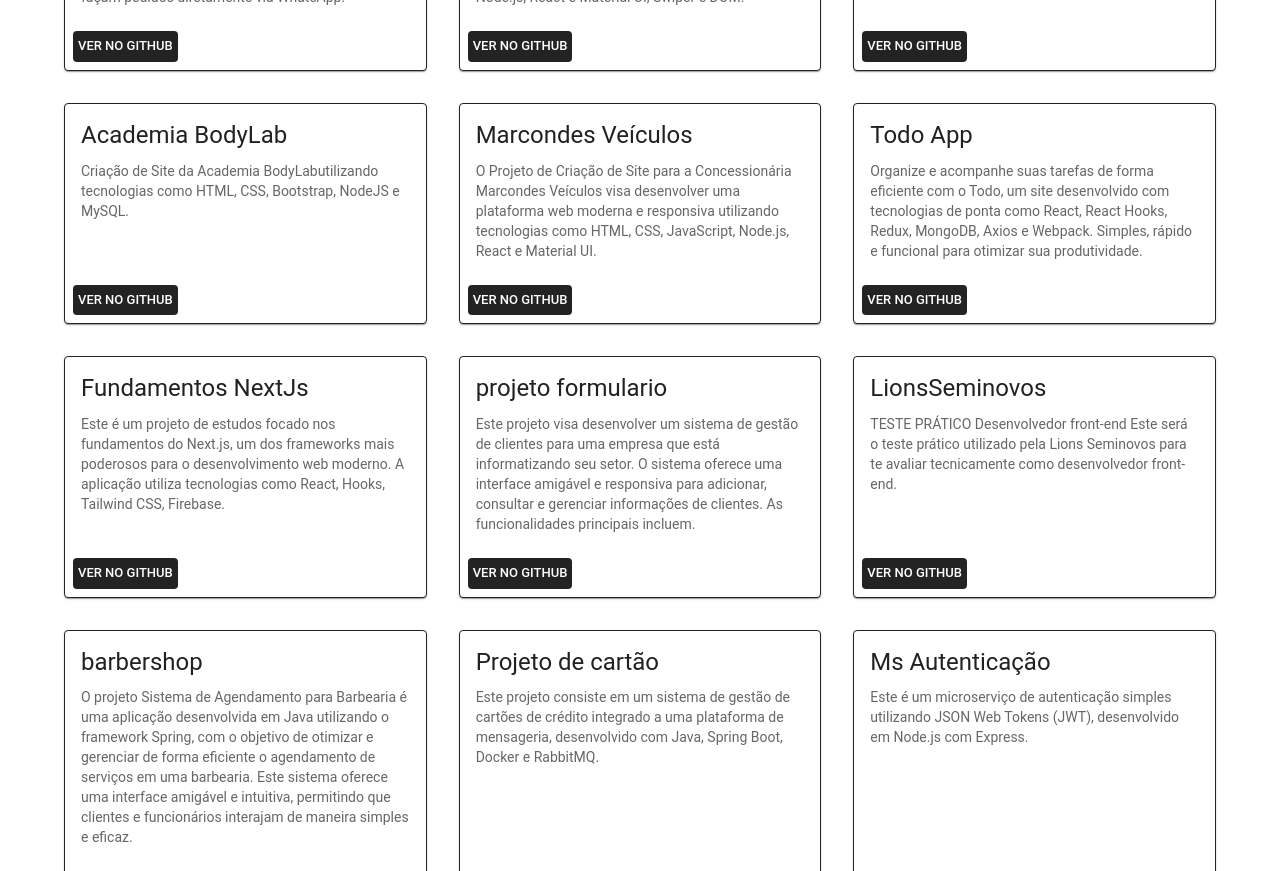
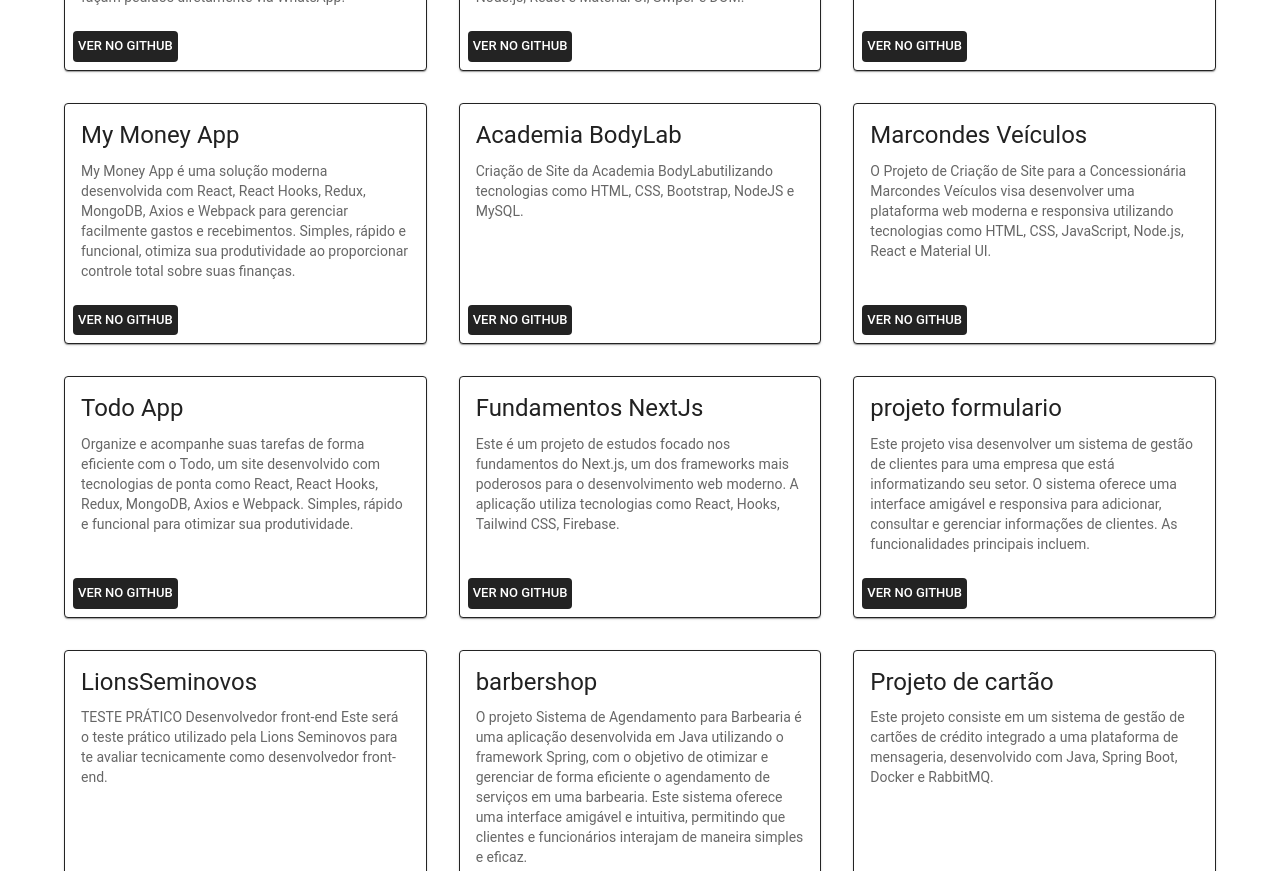
Before and after one commit to britolmbs/my-portifolio, a React (Vite) app: page / in a window 1280 px wide. Shown: the part 1480-2351 px from the top of the page. Built offline with nearby package versions, Linux system fonts and the light colour scheme.

Commit message:
Adicionando projeto My Money App

```diff
--- a/src/pages/Home/sections/Projects/Projects.tsx
+++ b/src/pages/Home/sections/Projects/Projects.tsx
@@ -18,6 +18,11 @@ const Projects = () => {
             name: "Ferdrone",
             description: "Desenvolvimento do site para Ferdrone Imagens Aéreas, plataforma web moderna e responsiva, tecnologias como Next.js, Tailwind CSS.",
             url: "https://github.com/britolmbs/ferdrone",
+        },
+        {
+            name: "My Money App",
+            description: "My Money App é uma solução moderna desenvolvida com React, React Hooks, Redux, MongoDB, Axios e Webpack para gerenciar facilmente gastos e recebimentos. Simples, rápido e funcional, otimiza sua produtividade ao proporcionar controle total sobre suas finanças.",
+            url: "https://github.com/britolmbs/my-money-app",
         },
         {
             name: "Academia BodyLab",
```
